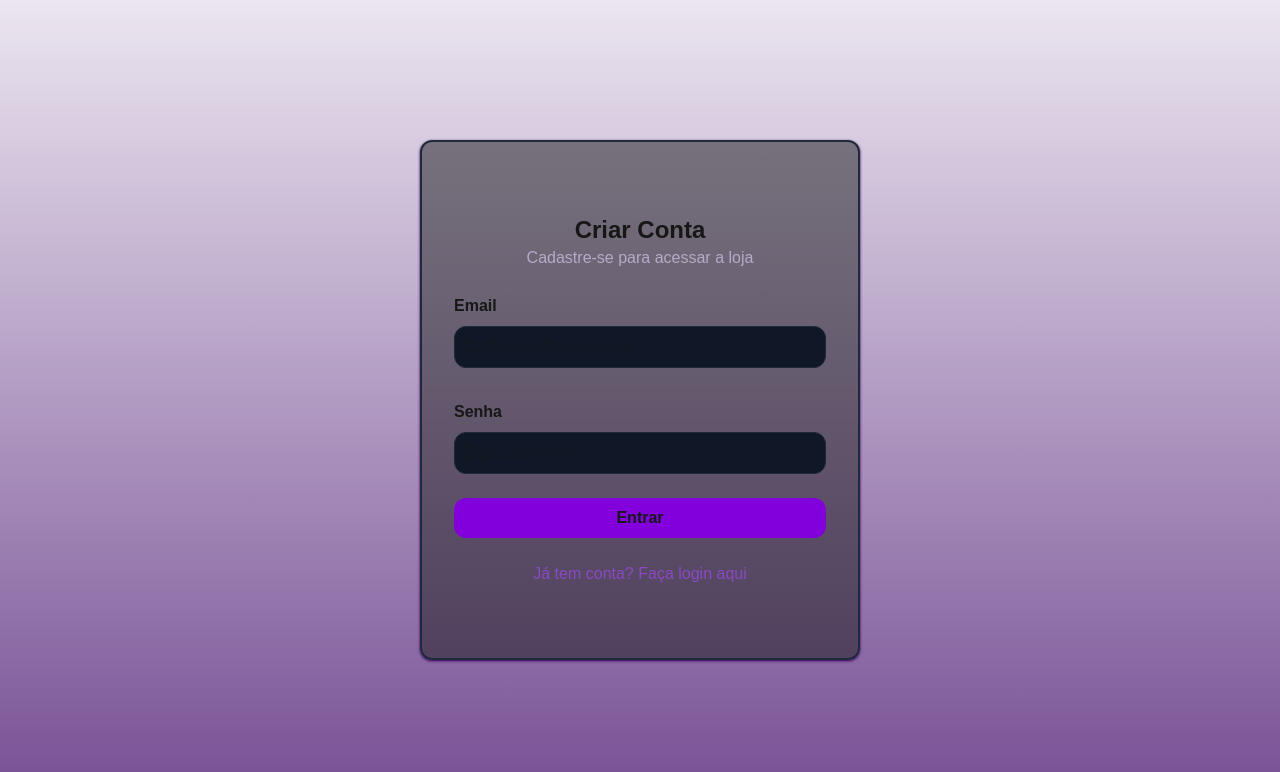
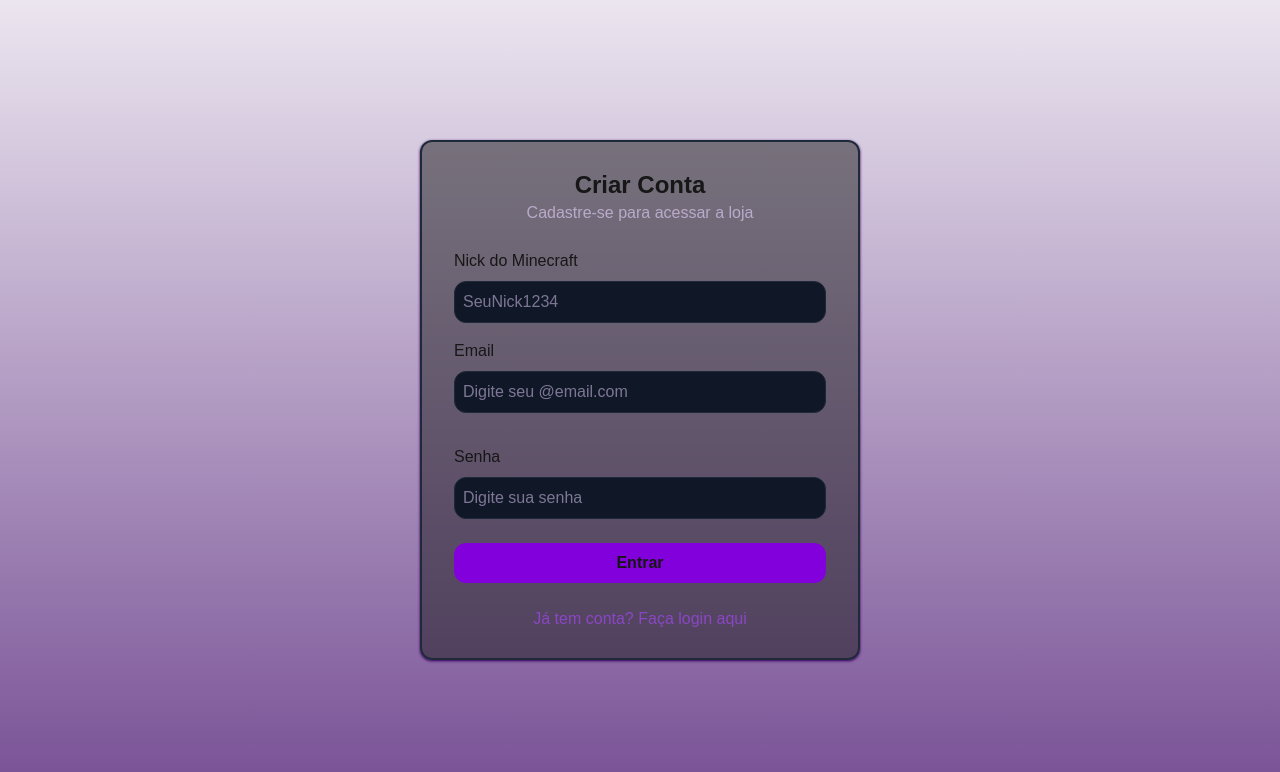
Before and after one commit to Rafael-Wener/Front-Celestium, a Next.js app: page /cadastro in a window 1280 px wide. Shown: the top 772 px of the page. Built offline with nearby package versions, Linux system fonts and the light colour scheme.

Commit message:
-nit fix

```diff
--- a/app/cadastro/page.tsx
+++ b/app/cadastro/page.tsx
@@ -12,29 +12,40 @@ export default function LoginPage() {
 
         {/* USO DO FORM PARA PEGAR AS INFORMAÇÕES (PRECISA COLOCAR METHOD: POST) */}
         <form action="/login" method="POST" className="pt-6 w-full px-8">
-          {/* WRAPPER DO EMAIL E SENHA PARA COLOCAR NO START */}
+          {/* WRAPPER DO EMAIL, SENHA & NICK PARA COLOCAR NO START */}
           <div className="flex flex-col justify-start items-start gap-2">
+
+            {/* NICK DO MINECRAFT */}
+            <h2 className="">Nick do Minecraft</h2>
+            <input
+              className="p-2 bg-gray-900 border font-extralight border-gray-800 rounded-xl w-full hover:border-purple-500/60 focus:border-purple-500/60 focus:outline-none text-purple-200"
+              placeholder="SeuNick1234"
+              type="text"
+
+            />
+
             {/* EMAIL */}
-            <h2 className="font-bold">Email</h2>
+            <h2 className="pt-2">Email</h2>
             <input
-              className="p-2 bg-gray-900 border border-gray-800 rounded-xl w-full hover:border-purple-500/60 focus:border-purple-500/60 focus:outline-none"
+              className="p-2 bg-gray-900 border font-extralight border-gray-800 rounded-xl w-full hover:border-purple-500/60 focus:border-purple-500/60 focus:outline-none text-purple-200"
               placeholder="Digite seu @email.com"
               type="text"
             />
 
             {/* SENHA */}
-            <h2 className="font-bold pt-6">Senha</h2>
+            <h2 className="pt-6">Senha</h2>
             <input
-              className="p-2 bg-gray-900 border border-gray-800 rounded-xl w-full hover:border-purple-500/60 focus:border-purple-500/60 focus:outline-none"
+              className="p-2 bg-gray-900 border border-gray-800 font-light rounded-xl w-full hover:border-purple-500/60 focus:border-purple-500/60 focus:outline-none text-purple-200"
               placeholder="Digite sua senha"
               type="password"
             />
           </div>
         </form>
+
         {/* BOTÃO DE LOGIN */}
         <div className="pt-6 w-full px-8">
           <button
-          className="px-4 bg-purple-700 font-bold py-2 rounded-xl w-full hover:scale-102 duration-300">
+            className="px-4 bg-purple-700 font-bold py-2 rounded-xl w-full hover:scale-102 duration-300">
             Entrar
           </button>
         </div>
--- /dev/null
+++ b/app/celestium/header.tsx
@@ -0,0 +1,7 @@
+export default function HeaderCelestium() {
+  return (
+    <div className="bg-purple-950/40 w-screen h-screen flex items-center justify-between px-8">
+
+    </div>
+  );
+}
--- /dev/null
+++ b/app/celestium/navbar.tsx
@@ -0,0 +1,6 @@
+export default function NavbarCelestium() {
+  return (
+    <div className="bg-gray-950 w-screen h-16 flex items-center justify-between px-8">
+    </div>
+  );
+}
--- a/app/celestium/page.tsx
+++ b/app/celestium/page.tsx
@@ -1,6 +1,12 @@
+import HeaderCelestium from "./header";
+import NavbarCelestium from "./navbar";
+
 export default function CelestiumPage() {
   return (
     <div className="flex flex-col flex-1 items-center justify-center bg-zinc-50 font-sans dark:bg-black">
+    <NavbarCelestium />
+    <HeaderCelestium />
+
     </div>
   );
 }
--- a/app/login/page.tsx
+++ b/app/login/page.tsx
@@ -15,17 +15,17 @@ export default function LoginPage() {
           {/* WRAPPER DO EMAIL E SENHA PARA COLOCAR NO START */}
           <div className="flex flex-col justify-start items-start gap-2">
             {/* EMAIL */}
-            <h2 className="font-bold">Email</h2>
+            <h2 className="">Email</h2>
             <input
-              className="p-2 bg-gray-900 border border-gray-800 rounded-xl w-full hover:border-purple-500/60 focus:border-purple-500/60 focus:outline-none"
+              className="p-2 bg-gray-900 border border-gray-800 rounded-xl w-full hover:border-purple-500/60 focus:border-purple-500/60 focus:outline-none text-purple-200"
               placeholder="Digite seu @email.com"
               type="text"
             />
 
             {/* SENHA */}
-            <h2 className="font-bold pt-6">Senha</h2>
+            <h2 className="pt-6">Senha</h2>
             <input
-              className="p-2 bg-gray-900 border border-gray-800 rounded-xl w-full hover:border-purple-500/60 focus:border-purple-500/60 focus:outline-none"
+              className="p-2 bg-gray-900 border border-gray-800 rounded-xl w-full hover:border-purple-500/60 focus:border-purple-500/60 focus:outline-none text-purple-200"
               placeholder="Digite sua senha"
               type="password"
             />
```
Also changed, not shown: 1 other file (tests, documents, lock files or other folders).
